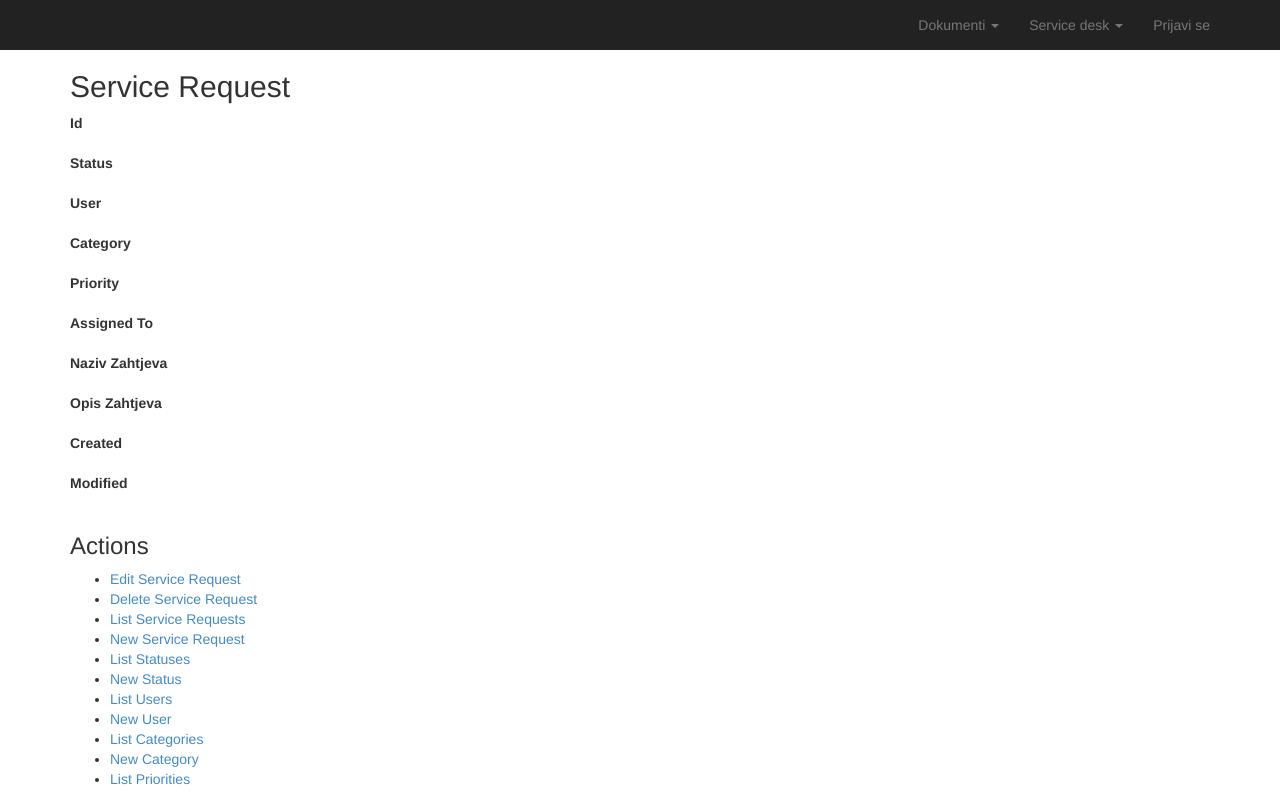
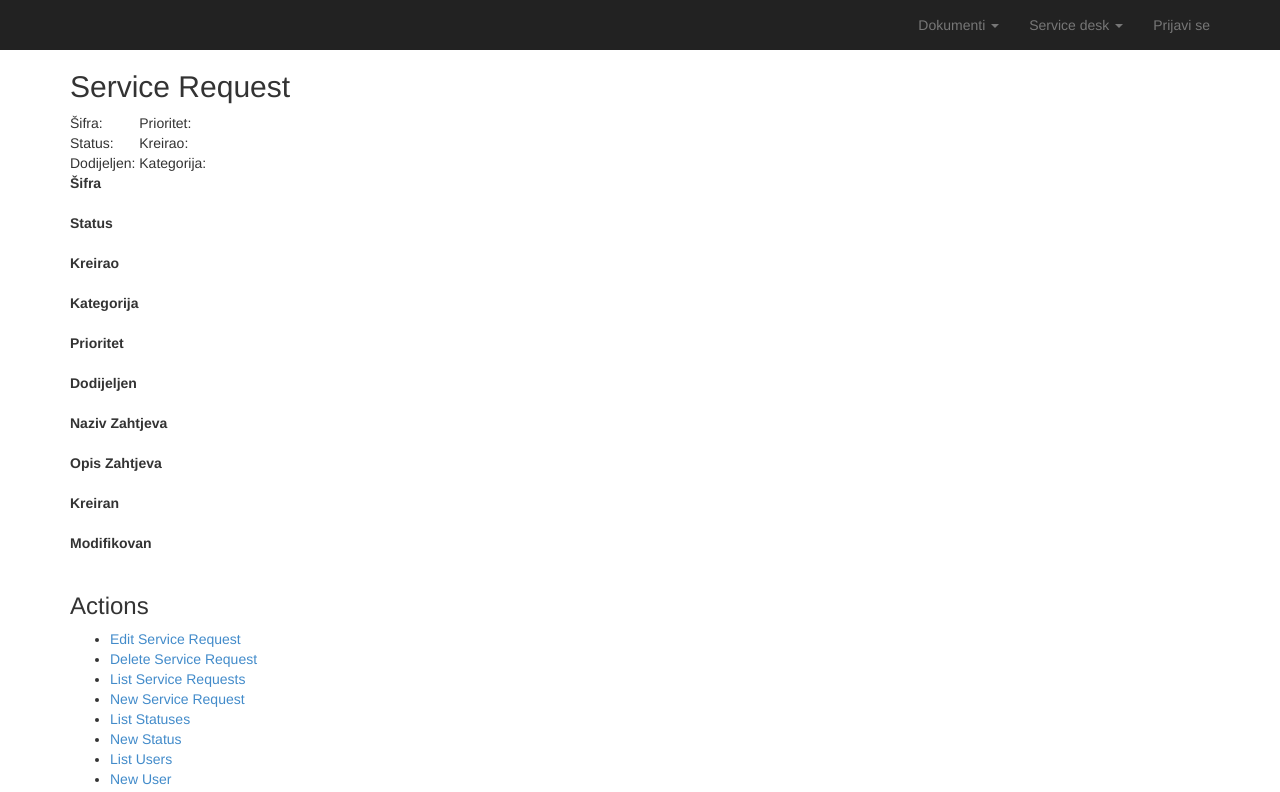
Before and after one commit to bokac1984/service_desk, a CakePHP app: the page made by app/View/ServiceRequests/view.ctp in a window 1280 px wide. Shown: the top 792 px of the page. Run offline with PHP 8.4 and a stand-in for CakePHP, Linux system fonts and the light colour scheme; the template is opened without the code that fills it, so the values that code supplies are empty; some libraries are stand-ins or nearby versions.

Commit message:
minor changes

```diff
--- a/app/View/ServiceRequests/view.ctp
+++ b/app/View/ServiceRequests/view.ctp
@@ -1,8 +1,43 @@
 <?php //debug($serviceRequest); ?>
 <div class="serviceRequests view">
 <h2><?php echo __('Service Request'); ?></h2>
+<table>
+    <tr>
+        <td>Šifra:&nbsp;</td>
+        <td><?php echo h($serviceRequest['ServiceRequest']['id']); ?></td>
+        <td>Prioritet:&nbsp;</td>
+        <td><?php echo $this->Html->link($serviceRequest['Priority']['name'], array('controller' => 'priorities', 'action' => 'view', $serviceRequest['Priority']['id'])); ?></td>
+    </tr>
+    <tr>
+        <td>Status:&nbsp;</td>
+        <td><?php echo $this->Html->link($serviceRequest['Status']['naziv'], array('controller' => 'statuses', 'action' => 'view', $serviceRequest['Status']['id'])); ?></td>
+        <td>Kreirao:&nbsp;</td>
+        <td><?php echo $this->Html->link($serviceRequest['User']['username'], array('controller' => 'users', 'action' => 'view', $serviceRequest['User']['id'])); ?></td>
+    </tr>
+    <tr>
+        <td>Dodijeljen:&nbsp;</td>
+        <td><?php echo $this->Html->link($serviceRequest['ServiceRequest']['assigned_to']['username'], array('controller' => 'users', 'action' => 'view', $serviceRequest['ServiceRequest']['assigned_to']['id'])); ?></td>
+        <td>Kategorija:&nbsp;</td>
+        <td><?php echo $this->Html->link($serviceRequest['Category']['naziv'], array('controller' => 'categories', 'action' => 'view', $serviceRequest['Category']['id'])); ?></td>
+    </tr>
+    <tr>
+        <td>
+            <table>
+                <tr>
+                    <td><?php echo h($serviceRequest['ServiceRequest']['naziv_zahtjeva']); ?></td>
+                    <td><?php echo h($serviceRequest['ServiceRequest']['created']); ?></td>
+                </tr>
+                <tr>
+                    <td>
+                       <?php echo h($serviceRequest['ServiceRequest']['opis_zahtjeva']); ?>
+                    </td>
+                </tr>
+            </table>
+        </td>
+    </tr>
+</table>
 	<dl>
-		<dt><?php echo __('Id'); ?></dt>
+		<dt><?php echo __('Šifra'); ?></dt>
 		<dd>
 			<?php echo h($serviceRequest['ServiceRequest']['id']); ?>
 			&nbsp;
@@ -12,22 +47,22 @@
 			<?php echo $this->Html->link($serviceRequest['Status']['naziv'], array('controller' => 'statuses', 'action' => 'view', $serviceRequest['Status']['id'])); ?>
 			&nbsp;
 		</dd>
-		<dt><?php echo __('User'); ?></dt>
+		<dt><?php echo __('Kreirao'); ?></dt>
 		<dd>
 			<?php echo $this->Html->link($serviceRequest['User']['username'], array('controller' => 'users', 'action' => 'view', $serviceRequest['User']['id'])); ?>
 			&nbsp;
 		</dd>
-		<dt><?php echo __('Category'); ?></dt>
+		<dt><?php echo __('Kategorija'); ?></dt>
 		<dd>
 			<?php echo $this->Html->link($serviceRequest['Category']['naziv'], array('controller' => 'categories', 'action' => 'view', $serviceRequest['Category']['id'])); ?>
 			&nbsp;
 		</dd>
-		<dt><?php echo __('Priority'); ?></dt>
+		<dt><?php echo __('Prioritet'); ?></dt>
 		<dd>
 			<?php echo $this->Html->link($serviceRequest['Priority']['name'], array('controller' => 'priorities', 'action' => 'view', $serviceRequest['Priority']['id'])); ?>
 			&nbsp;
 		</dd>
-		<dt><?php echo __('Assigned To'); ?></dt>
+		<dt><?php echo __('Dodijeljen'); ?></dt>
 		<dd>
                         <?php echo $this->Html->link($serviceRequest['ServiceRequest']['assigned_to']['username'], array('controller' => 'users', 'action' => 'view', $serviceRequest['ServiceRequest']['assigned_to']['id'])); ?>
 			&nbsp;
@@ -42,12 +77,12 @@
 			<?php echo h($serviceRequest['ServiceRequest']['opis_zahtjeva']); ?>
 			&nbsp;
 		</dd>
-		<dt><?php echo __('Created'); ?></dt>
+		<dt><?php echo __('Kreiran'); ?></dt>
 		<dd>
 			<?php echo h($serviceRequest['ServiceRequest']['created']); ?>
 			&nbsp;
 		</dd>
-		<dt><?php echo __('Modified'); ?></dt>
+		<dt><?php echo __('Modifikovan'); ?></dt>
 		<dd>
 			<?php echo h($serviceRequest['ServiceRequest']['modified']); ?>
 			&nbsp;
```
Also changed, not shown: app/Model/ServiceRequest.php (+18 -2 lines), app/Model/ServiceRequestsH.php (+17 -0 lines).
